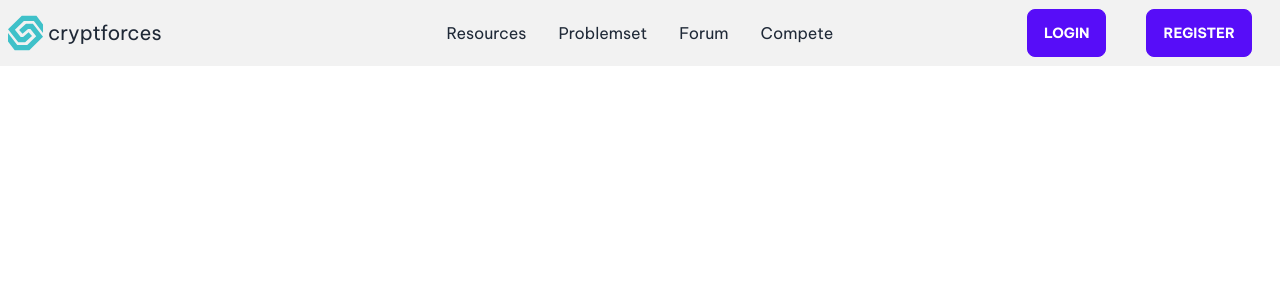
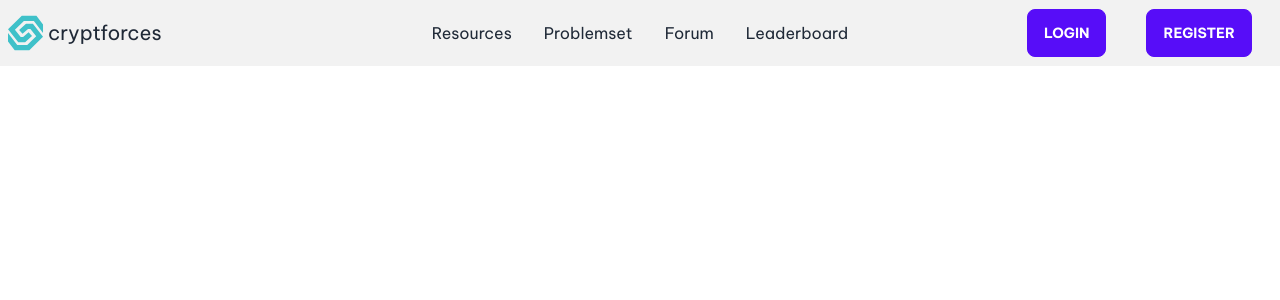
Before and after one commit to itsnishitjain/cryptforces, a Django app: page / in a window 1280 px wide. Shown: the top 300 px of the page. Run offline with Django 4.2, Linux system fonts and the light colour scheme; style sheets or scripts are compiled from the project's sources; some libraries are stand-ins or nearby versions.

Commit message:
fixed navbar

```diff
--- a/templates/base.html
+++ b/templates/base.html
@@ -125,7 +125,7 @@
             <li><a href="#">Resources</a></li>
             <li><a href="/problems">Problemset</a></li>
             <li><a href="#">Forum</a></li>
-            <li><a href="#">Compete</a></li>
+            <li><a href="/leaderboard">Leaderboard</a></li>
           </ul>
         </div>
 
@@ -168,7 +168,7 @@
           <li><a href="#">Resources</a></li>
           <li><a href="/problems">Problemset</a></li>
           <li><a href="#">Forum</a></li>
-          <li><a href="#">Compete</a></li>
+          <li><a href="/leaderboard">Leaderboard</a></li>
         </ul>
       </div>
       <div class="navbar-end">
```
